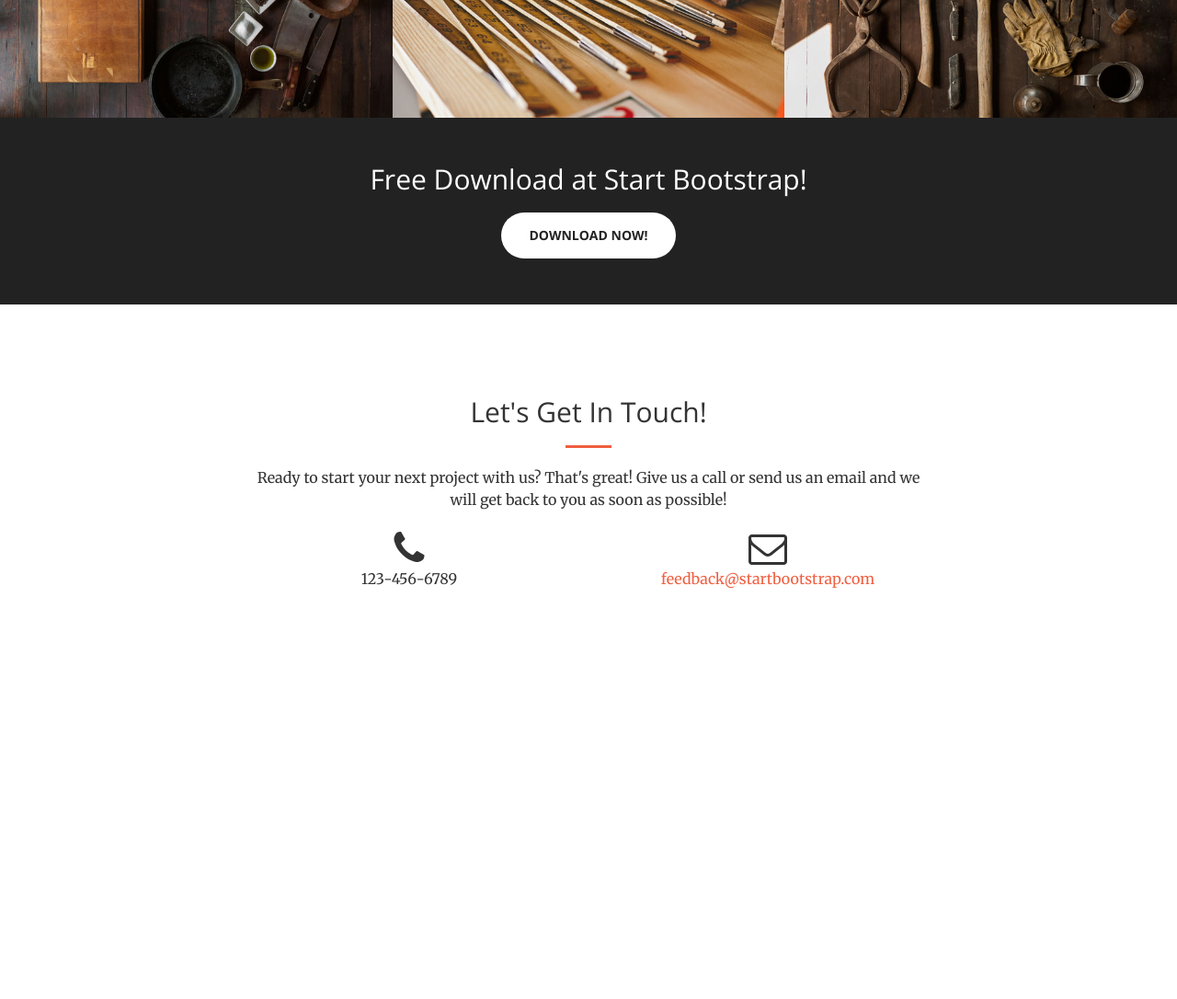
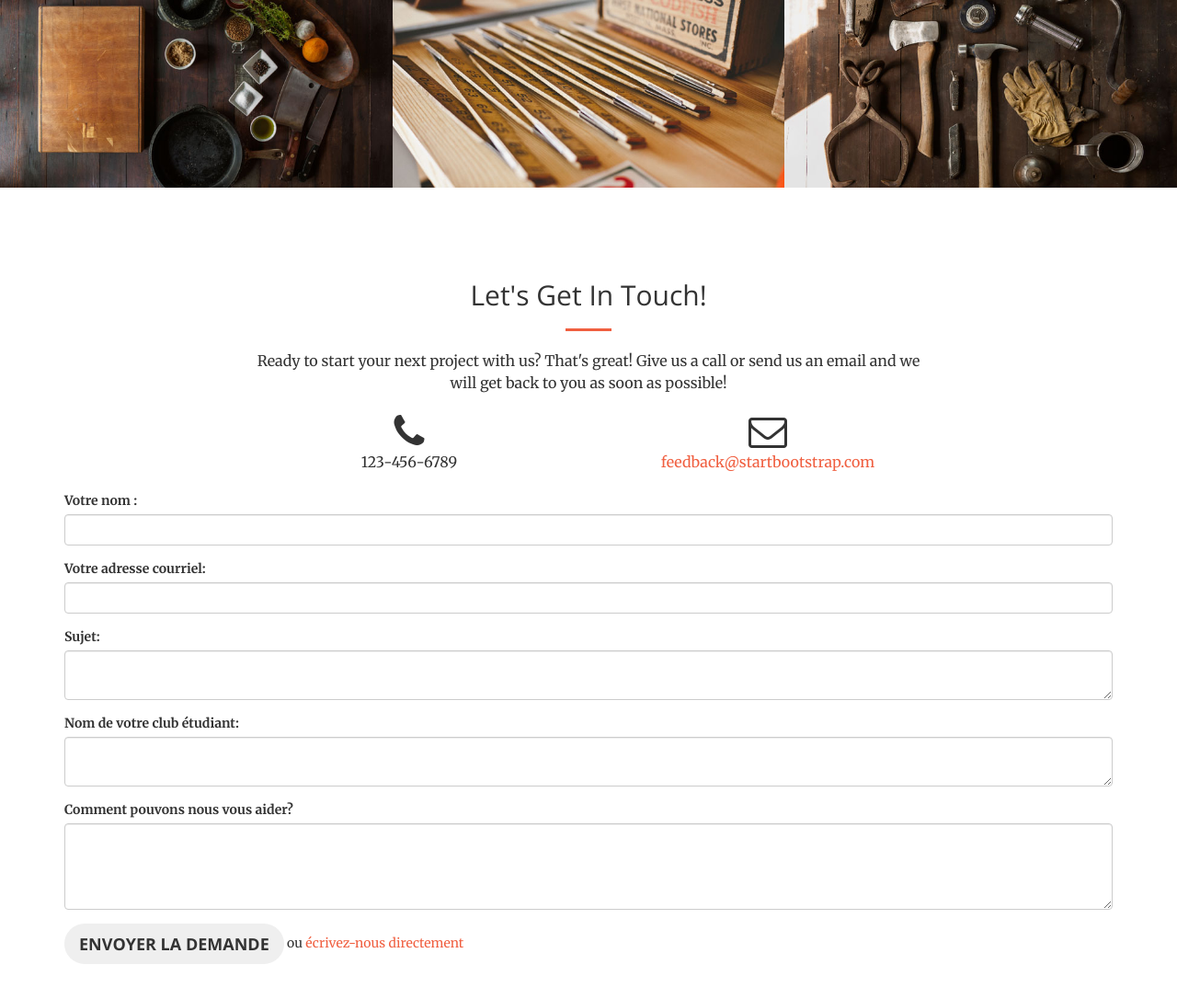
Before and after one commit to RadioSansGenie/radiosansgenie.github.io, a plain HTML site: page index.html in a window 1280 px wide. Shown: the part 2020-3106 px from the top of the page at 92% size. Before the commit the page ends 2781 px from the top, so only its background shows below. Drawn offline with nearby package versions, Linux system fonts and the light colour scheme.

Commit message:
Update to page

```diff
--- a/index.html
+++ b/index.html
@@ -120,7 +120,7 @@
                     <div class="service-box">
                         <i class="fa fa-5x fa-wrench wow bounceIn text-primary" data-wow-delay=".3s"></i>
                         <h3>Réparation d'équipement</h3>
-                        <p class="text-muted">Votre lecteur vinyl est mort? Venez nous voir on va vous aider!</p>
+                        <p class="text-muted">Votre tourne-disques est mort? Venez nous voir on va vous aider!</p>
                     </div>
                 </div>
             </div>
@@ -128,6 +128,17 @@
     </section>
 
     <section class="no-padding" id="team">
+      <div class="bg-primary">
+      <div class="container">
+
+          <div class="row">
+              <div class="col-lg-12 text-center">
+                  <h2 class="section-heading">Notre équipe</h2>
+                  <hr class="light">
+              </div>
+          </div>
+      </div>
+    </div>
         <div class="container-fluid">
             <div class="row no-gutter">
                 <div class="col-lg-4 col-sm-6">
@@ -161,15 +172,15 @@
                     </a>
                 </div>
                 <div class="col-lg-4 col-sm-6">
-                    <a href="#" class="portfolio-box">
+                    <a class="portfolio-box">
                         <img src="img/portfolio/3.jpg" class="img-responsive" alt="">
                         <div class="portfolio-box-caption">
                             <div class="portfolio-box-caption-content">
                                 <div class="project-category text-faded">
-                                    Category
+                                    Mathieu Pelletier
                                 </div>
                                 <div class="project-name">
-                                    Project Name
+                                     Trésorié
                                 </div>
                             </div>
                         </div>
@@ -224,15 +235,6 @@
         </div>
     </section>
 
-    <aside class="bg-dark">
-        <div class="container text-center">
-            <div class="call-to-action">
-                <h2>Free Download at Start Bootstrap!</h2>
-                <a href="#" class="btn btn-default btn-xl wow tada">Download Now!</a>
-            </div>
-        </div>
-    </aside>
-
     <section id="contact">
         <div class="container">
             <div class="row">
@@ -250,6 +252,37 @@
                     <p><a href="mailto:your-email@your-domain.com">feedback@startbootstrap.com</a></p>
                 </div>
             </div>
+            <form action="//formspree.io/radio.directeur@aeets.com" role="form" method="POST">
+    <div class="form-group">
+      <label for="name">Votre nom :</label>
+      <input type="text" name="name" class="form-control" required>
+    </div>
+
+    <div class="form-group">
+      <label for="_replyto">Votre adresse courriel:</label>
+      <input type="email" name="_replyto" class="form-control" required>
+    </div>
+
+    <div class="form-group">
+      <label for="sujet">Sujet:</label>
+      <textarea name="problem" class="form-control"></textarea>
+    </div>
+
+    <div class="form-group">
+      <label for="club">Nom de votre club étudiant:</label>
+      <textarea name="customer" class="form-control"></textarea>
+    </div>
+
+    <div class="form-group">
+      <label for="message">Comment pouvons nous vous aider?</label>
+      <textarea name="body" class="form-control" rows="4" width="100%" required></textarea>
+    </div>
+
+    <div>
+      <input type="submit" class="btn btn-lg" value="Envoyer la demande">
+      ou <a href="mailto:radio.directeur@aeets.com">écrivez-nous directement</a>
+    </div>
+  </form>
         </div>
     </section>
 
```
